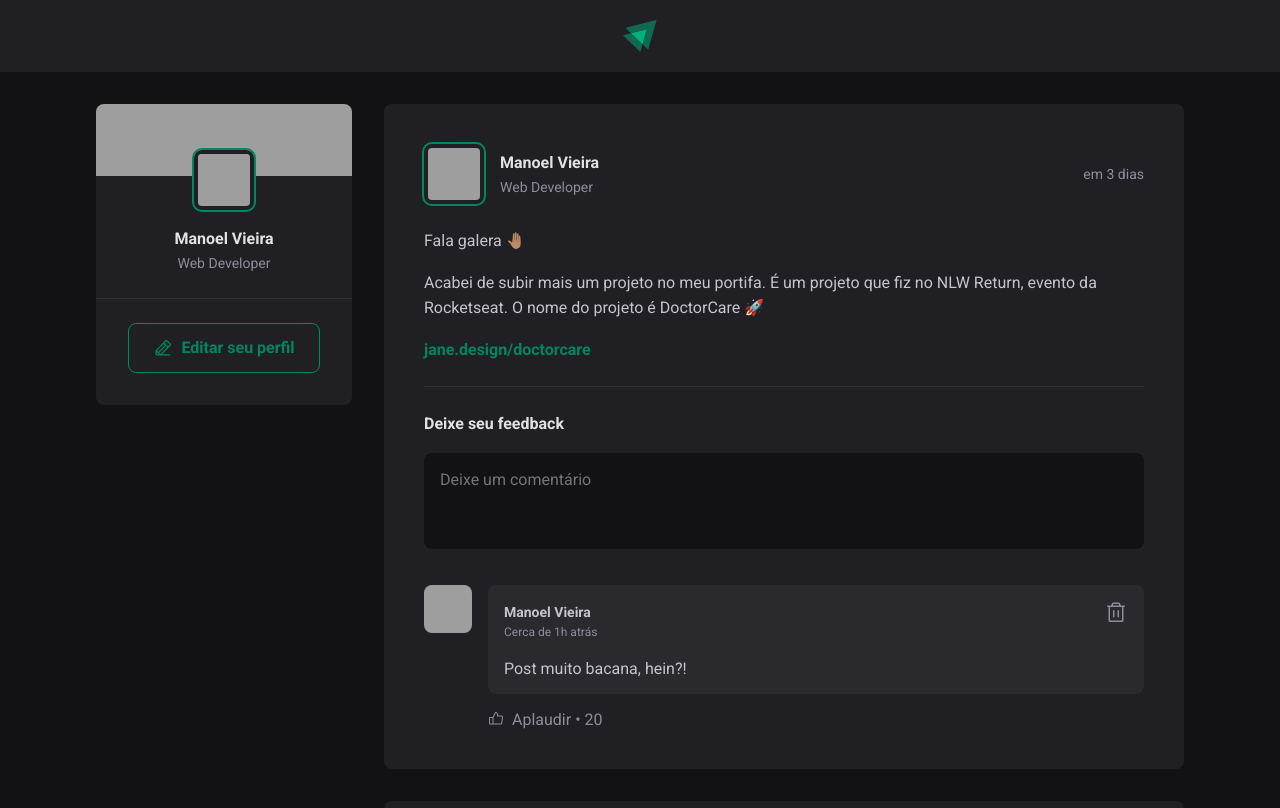
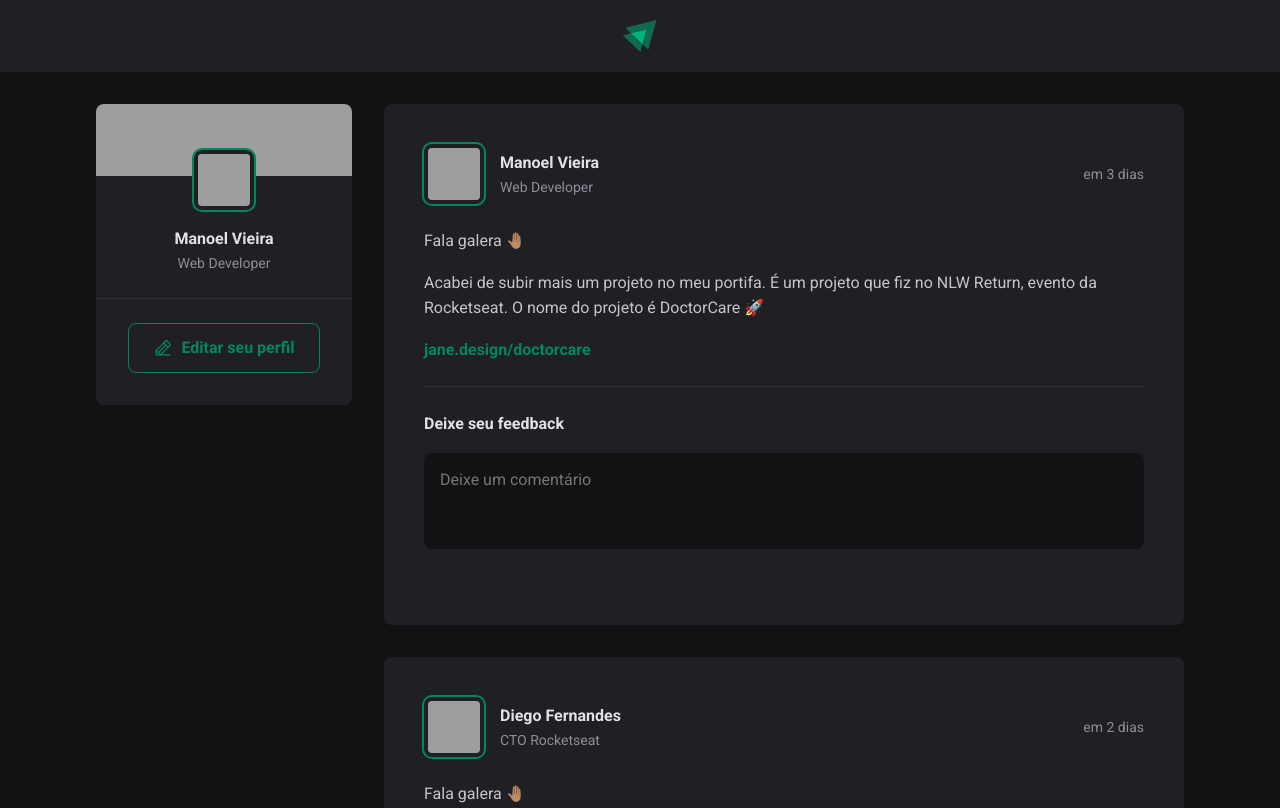
Before and after one commit to manoelvieira0/ignite-feed, a React (Vite) app: page / in a window 1280 px wide. Shown: the top 808 px of the page. Built offline with nearby package versions, Linux system fonts and the light colour scheme; grey boxes are pictures that could not be loaded.

Commit message:
Realizando likes nos comentários

```diff
--- a/src/components/Comment.jsx
+++ b/src/components/Comment.jsx
@@ -1,10 +1,17 @@
 import { ThumbsUp, Trash } from '@phosphor-icons/react'
 import styles from './Comment.module.css'
 import { Avatar } from './Avatar'
+import { useState } from 'react';
 
-export function Comment({content, onDeleteComment}) {
-  function handleDeleteComment(){
+export function Comment({ content, onDeleteComment }) {
+  const [likeCount, setLikeCount] = useState(0)
+
+  function handleDeleteComment() {
     onDeleteComment(content);
+  }
+
+  function handleLikeComment() {
+    setLikeCount(likeCount + 1)
   }
 
   return (
@@ -30,9 +37,9 @@
         </div>
 
         <footer>
-          <button>
+          <button onClick={handleLikeComment}>
             <ThumbsUp />
-            Aplaudir <span>20</span>
+            Aplaudir <span>{likeCount}</span>
           </button>
         </footer>
       </div>
--- a/src/components/Post.jsx
+++ b/src/components/Post.jsx
@@ -7,7 +7,7 @@
 
 export function Post({ author, publishedAt, content }) {
 
-  const [comments, setComments] = useState(["Post muito bacana, hein?!"])
+  const [comments, setComments] = useState([])
 
   const [newCommentText, setNewCommentText] = useState('')
 
```
